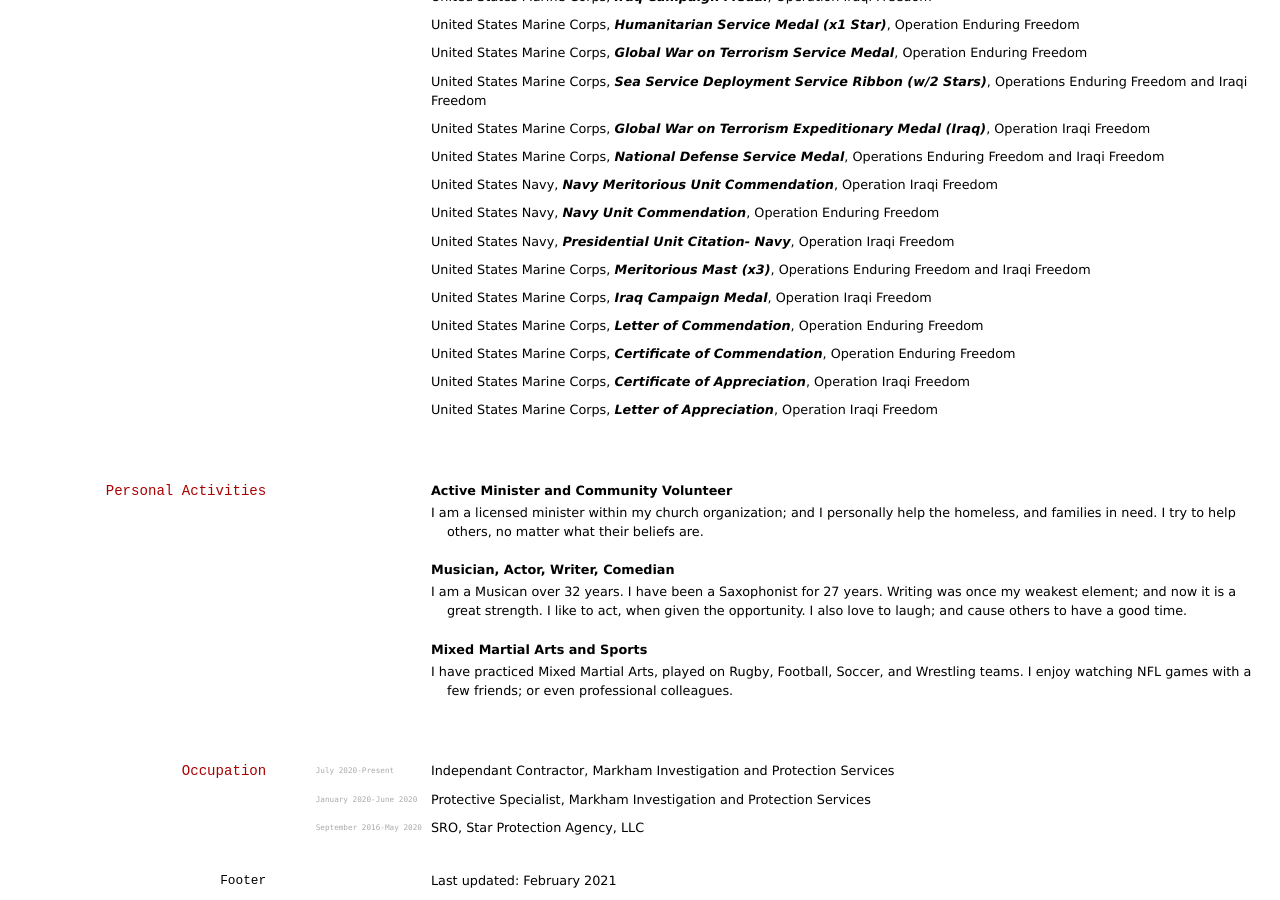
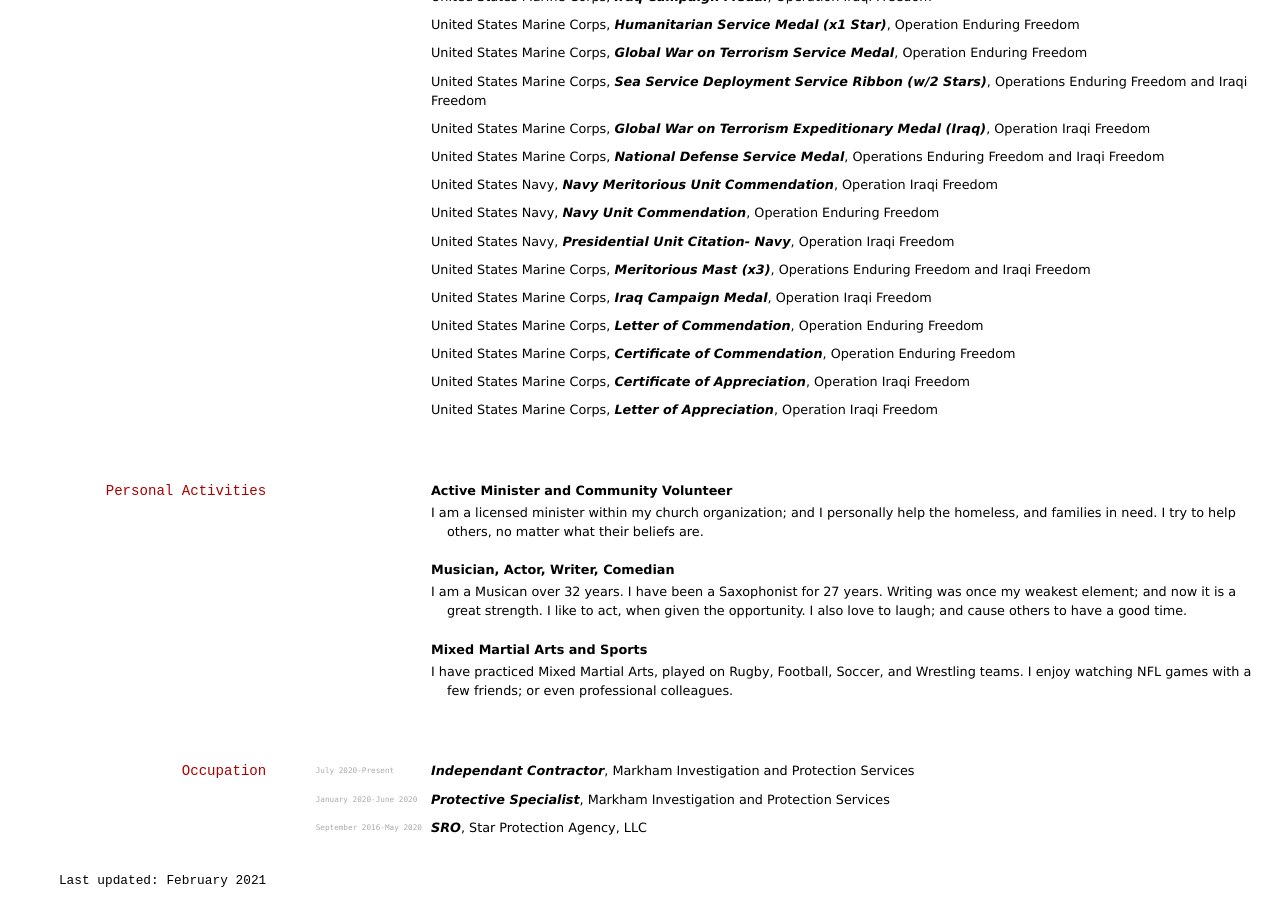
Before and after one commit to elipapa/markdown-cv, a Jekyll site: the page built from index.md, in a window 1280 px wide and 900 px high, scrolled down 1418 px. Built offline with Jekyll 4.4.1, drawn with Linux system fonts in a browser that asks for light colours.

Commit message:
Footer Updated

```diff
--- a/index.md
+++ b/index.md
@@ -110,15 +110,13 @@ __Mixed Martial Arts and Sports__
 ## Occupation
 
 `July 2020-Present`
-Independant Contractor, Markham Investigation and Protection Services
+*Independant Contractor*, Markham Investigation and Protection Services
 
 `January 2020-June 2020`
-Protective Specialist, Markham Investigation and Protection Services
+*Protective Specialist*, Markham Investigation and Protection Services
 
 `September 2016-May 2020`
-SRO, Star Protection Agency, LLC
+*SRO*, Star Protection Agency, LLC
 
 
-### Footer
-
-Last updated: February 2021
+### <span align="right">Last updated: February 2021</span>
```
